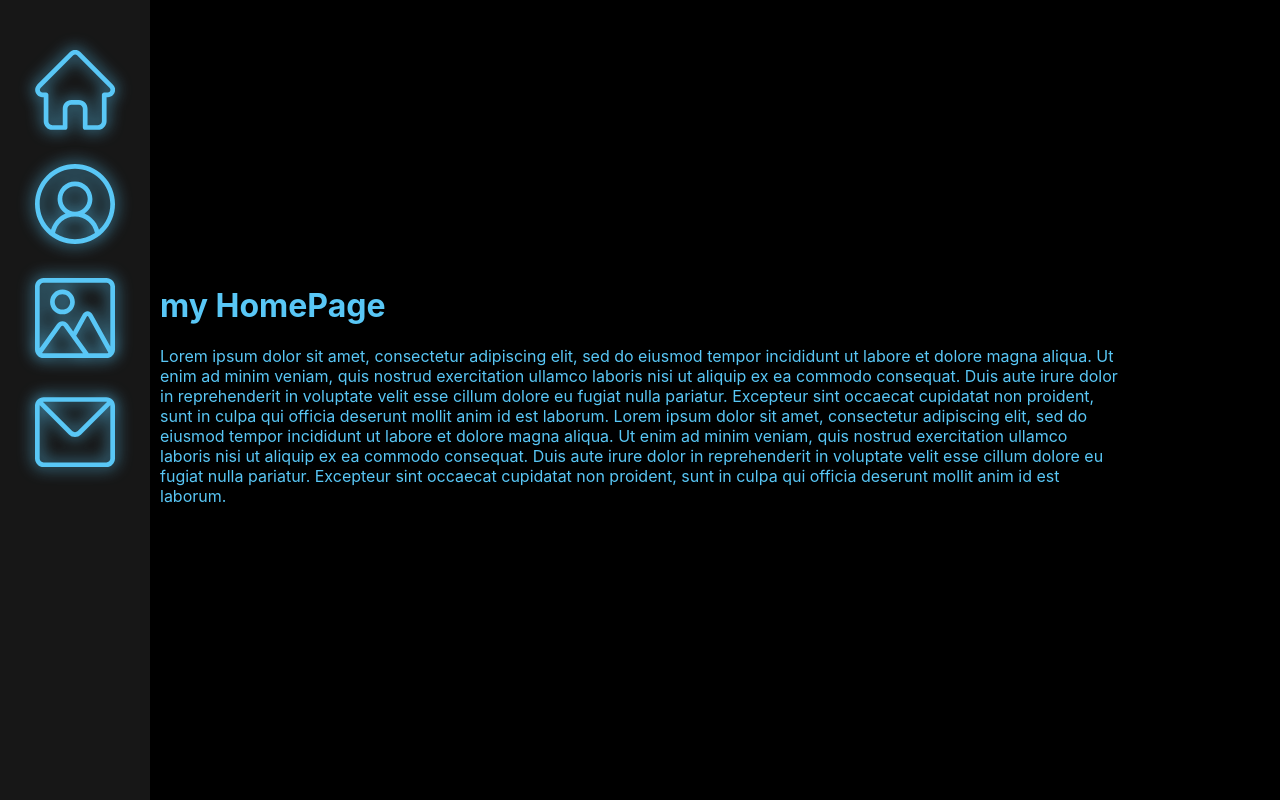
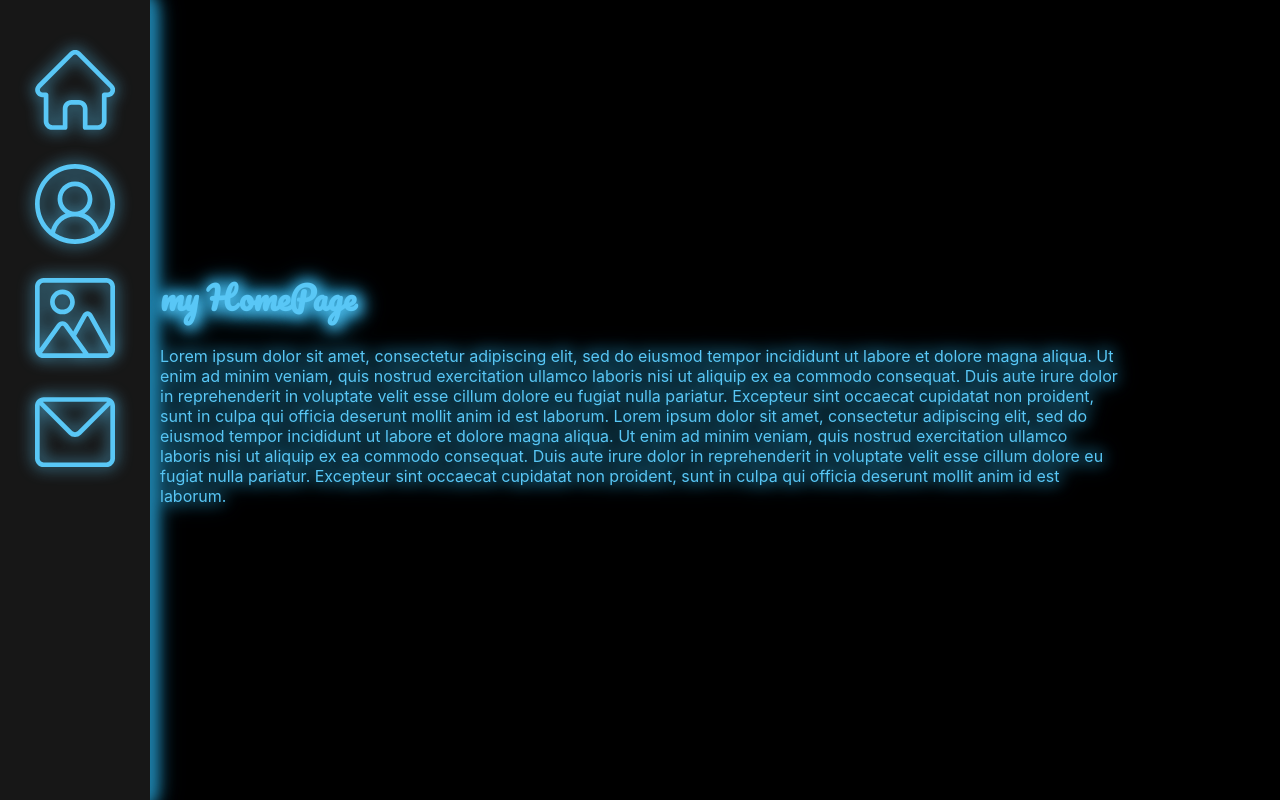
Before and after one commit to MellKay/portfolio, a React (Create React App) app: page / in a window 1280 px wide. Built offline with nearby package versions, Linux system fonts and the light colour scheme.

Commit message:
added font to h1 and also css variables

```diff
--- a/public/index.html
+++ b/public/index.html
@@ -25,6 +25,8 @@
       Learn how to configure a non-root public URL by running `npm run build`.
     -->
     <title>React App</title>
+    <link rel="preconnect" href="https://fonts.gstatic.com">
+<link href="https://fonts.googleapis.com/css2?family=Pacifico&display=swap" rel="stylesheet">
   </head>
   <body>
     <noscript>You need to enable JavaScript to run this app.</noscript>
--- a/src/components/NavBar/navBar.css
+++ b/src/components/NavBar/navBar.css
@@ -20,6 +20,12 @@
   max-width: 80px;
   margin-bottom: 20%;
   filter: drop-shadow(0px 0px 8px #59c7f6);
-  /* box-shadow: 0px 0px 8px #59c7f6; */
-  /* idk how to do the neon shadow thing ugh */
+
+  /* Alexa Berry is smarter than the average bear */
 }
+
+.icon:active,
+:hover {
+  filter: drop-shadow(0px 0px 8px #1d7ea7);
+  /*No idea why active/hover isn't working but should be ^this^ colour when it does...*/
+}
--- a/src/index.css
+++ b/src/index.css
@@ -9,7 +9,27 @@ body {
   color: #59c7f6;
 }
 
+h1 {
+  font-family: "Pacifico", cursive;
+  text-shadow: 2px 2px 13px #59c7f6;
+  /* transform: rotate(-45deg); */
+}
+
 code {
   font-family: source-code-pro, Menlo, Monaco, Consolas, "Courier New",
     monospace;
 }
+
+/*variables*/
+:root {
+  --blue1: #59c7f6;
+  --blue2: #1d7ea7;
+  --green1: #4cff2f;
+  --green2: #178c04;
+  --pink1: #fd4a8a;
+  --pink2: #ab2354;
+  --yellow1: #fafe4b;
+  --yellow2: #a0a315;
+  --purple1: #cb0aeb;
+  --purple2: #720285;
+}
```
